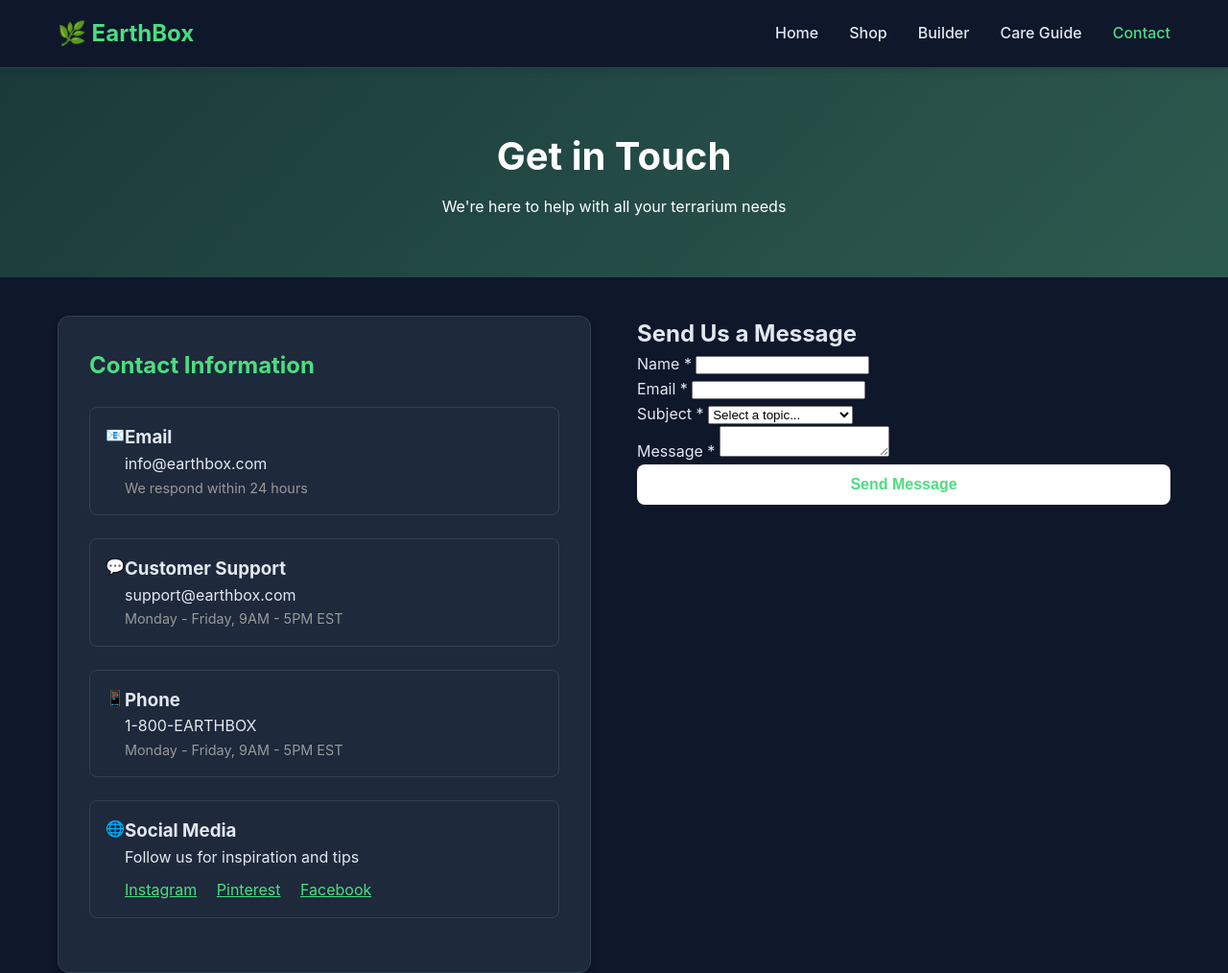
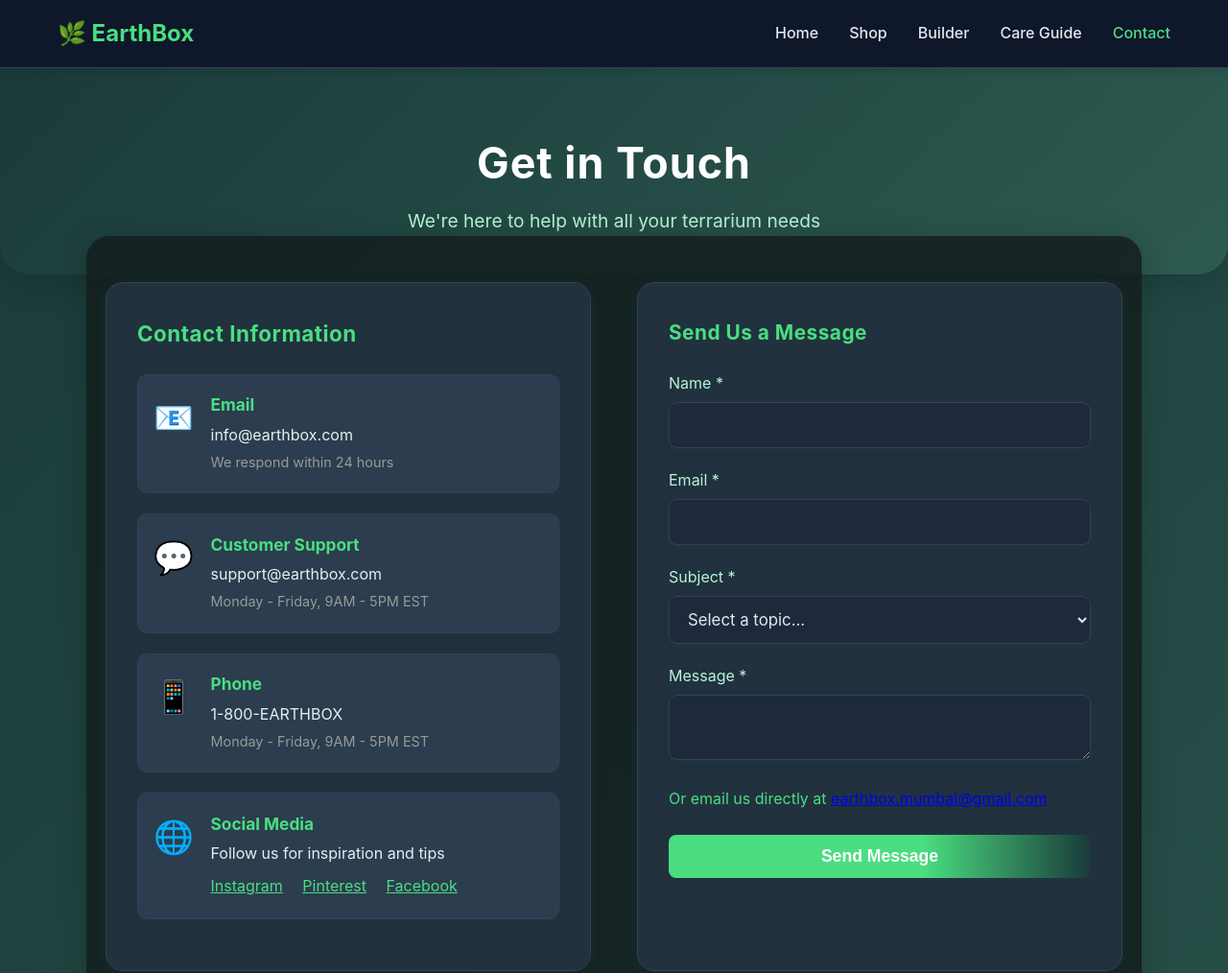
Before and after one commit to rohan527/earthbox, a plain HTML site: page contact.html in a window 1280 px wide. Shown: the top 1014 px of the page at 96% size. Drawn offline with Linux system fonts and the light colour scheme.

Commit message:
Fixing the contact page and adding the render url

```diff
--- a/contact.html
+++ b/contact.html
@@ -7,151 +7,170 @@
     <link rel="stylesheet" href="css/styles.css">
     <style>
         body {
-            background-color: var(--dark-color);
-        }
-
-        .faq-section {
-            max-width: 900px;
-            margin: 3rem auto;
-            padding: 0 20px;
-            background-color: var(--dark-color);
+            background: linear-gradient(135deg, #1a3a3a 0%, #2d5a4f 100%);
+            min-height: 100vh;
         }
 
         .contact-header {
             background: linear-gradient(135deg, #1a3a3a 0%, #2d5a4f 100%);
-            color: white;
-            padding: 60px 20px;
+            color: #fff;
+            padding: 64px 20px 40px 20px;
             text-align: center;
+            border-radius: 0 0 32px 32px;
+            box-shadow: 0 8px 32px 0 rgba(0,0,0,0.18);
         }
-
         .contact-header h1 {
-            font-size: 2.5rem;
+            font-size: 2.8rem;
             margin-bottom: 0.5rem;
+            letter-spacing: 1px;
+        }
+        .contact-header p {
+            color: #b6f5d8;
+            font-size: 1.2rem;
         }
 
         .contact-container {
-            max-width: 1200px;
+            max-width: 1100px;
             margin: 0 auto;
-            padding: 40px 20px;
-            display: grid;
-            grid-template-columns: 1fr 1fr;
-            gap: 3rem;
-            background-color: var(--dark-color);
+            padding: 48px 20px;
+            display: flex;
+            gap: 2.5rem;
+            background: rgba(20, 30, 30, 0.85);
+            border-radius: 24px;
+            box-shadow: 0 4px 32px 0 rgba(0,0,0,0.18);
+            position: relative;
+            top: -40px;
         }
-
+        .contact-info, .contact-form {
+            flex: 1 1 0;
+            background: rgba(34, 49, 63, 0.98);
+            padding: 2.2rem 2rem 2rem 2rem;
+            border-radius: 18px;
+            box-shadow: 0 2px 16px 0 rgba(16, 185, 129, 0.07);
+            border: 1.5px solid var(--border-color);
+        }
         .contact-info {
-            background: var(--card-bg);
-            padding: 2rem;
-            border-radius: 12px;
-            box-shadow: var(--shadow);
-            border: 1px solid var(--border-color);
+            margin-right: 0.5rem;
         }
-
         .contact-info h2 {
             color: var(--primary-color);
             margin-bottom: 1.5rem;
+            font-size: 1.4rem;
+            letter-spacing: 0.5px;
         }
         .info-item {
             display: flex;
-            align-items: start;
-            margin-bottom: 1.5rem;
-            padding: 1rem;
-            background: var(--light-color);
-            border-radius: 8px;
+            align-items: flex-start;
+            margin-bottom: 1.3rem;
+            padding: 1.1rem 1rem;
+            background: rgba(44, 62, 80, 0.92);
+            border-radius: 10px;
             border: 1px solid var(--border-color);
-        }   border-radius: 8px;
+            box-shadow: 0 1px 8px 0 rgba(16, 185, 129, 0.04);
         }
-
         .info-icon {
-            font-size: 2rem;
-            margin-right: 1rem;
+            font-size: 2.1rem;
+            margin-right: 1.1rem;
+            color: var(--primary-color);
+            flex-shrink: 0;
+        }
         .info-content h3 {
             color: var(--primary-color);
-            margin-bottom: 0.5rem;
-            font-size: 1.1rem;
+            margin-bottom: 0.3rem;
+            font-size: 1.08rem;
         }
-
         .info-content p {
-        .contact-form {
-            background: var(--card-bg);
-            padding: 2rem;
-            border-radius: 12px;
-            box-shadow: var(--shadow);
-            border: 1px solid var(--border-color);
+            color: #e0f2f1;
+            font-size: 1rem;
+            margin-bottom: 0.2rem;
         }
-
         .contact-form h2 {
             color: var(--primary-color);
             margin-bottom: 1.5rem;
+            font-size: 1.3rem;
+            letter-spacing: 0.5px;
         }
-
-        .contact-form h2 {
-            color: var(--dark-color);
-            margin-bottom: 1.5rem;
+        .form-group {
+            margin-bottom: 1.3rem;
         }
-
-        .form-group {
-            margin-bottom: 1.5rem;
+        .form-group label {
+            color: #b6f5d8;
+            font-size: 1rem;
+            margin-bottom: 0.4rem;
+            display: block;
         }
-
-        .form-group label {
         .form-group input,
         .form-group textarea,
         .form-group select {
             width: 100%;
-            padding: 14px 16px;
+            padding: 13px 15px;
             border: 1.5px solid var(--border-color);
-            border-radius: 10px;
+            border-radius: 9px;
             font-family: inherit;
             font-size: 1.05rem;
-            background: rgba(30,41,59,0.95);
+            background: rgba(30,41,59,0.97);
             color: var(--text-color);
             box-shadow: 0 2px 12px 0 rgba(16, 185, 129, 0.04);
             transition: border-color 0.3s, box-shadow 0.3s;
         }
-
         .form-group input:focus,
         .form-group textarea:focus,
         .form-group select:focus {
             outline: none;
             border-color: var(--primary-color);
-            box-shadow: 0 0 0 2px rgba(74,222,128,0.15);
+            box-shadow: 0 0 0 2px rgba(74,222,128,0.13);
         }
-
         .form-group input::placeholder,
         .form-group textarea::placeholder {
             color: #94a3b8;
             opacity: 0.85;
             font-style: italic;
         }
-        .form-group input:focus,
-        .form-group textarea:focus,
-        .form-group select:focus {
-            outline: none;
-            border-color: var(--primary-color);
+        .contact-form p {
+            color: #b6f5d8;
+        }
+        .btn.btn-primary {
+            background: linear-gradient(90deg, var(--primary-color) 60%, #1a3a3a 100%);
+            color: #fff;
+            border: none;
+            border-radius: 8px;
+            font-size: 1.1rem;
+            padding: 12px 0;
+            margin-top: 0.5rem;
+            cursor: pointer;
+            transition: background 0.2s;
+        }
+        .btn.btn-primary:hover {
+            background: linear-gradient(90deg, #1a3a3a 0%, var(--primary-color) 100%);
+        }
+        .faq-section {
+            max-width: 900px;
+            margin: 3rem auto 2rem auto;
+            padding: 0 20px 2rem 20px;
+            background: rgba(20, 30, 30, 0.85);
+            border-radius: 18px;
+            box-shadow: 0 2px 16px 0 rgba(16, 185, 129, 0.07);
+        }
         .faq-section h2 {
             text-align: center;
             color: var(--primary-color);
             margin-bottom: 2rem;
         }
-
         .faq-item {
-            background: var(--card-bg);
+            background: rgba(34, 49, 63, 0.98);
             padding: 1.5rem;
             margin-bottom: 1rem;
             border-radius: 12px;
-            box-shadow: var(--shadow);
+            box-shadow: 0 1px 8px 0 rgba(16, 185, 129, 0.04);
             cursor: pointer;
             transition: all 0.3s;
             border: 1px solid var(--border-color);
         }
-
         .faq-item:hover {
-            box-shadow: var(--shadow-lg);
+            box-shadow: 0 2px 16px 0 rgba(16, 185, 129, 0.09);
             border-color: var(--primary-color);
             background: linear-gradient(135deg, var(--card-bg) 0%, rgba(74, 222, 128, 0.05) 100%);
         }
-
         .faq-question {
             display: flex;
             justify-content: space-between;
@@ -159,45 +178,48 @@
             font-weight: 600;
             color: var(--primary-color);
         }
-
         .faq-answer {
             margin-top: 1rem;
-            color: var(--text-color);
+            color: #b6f5d8;
             display: none;
             padding-top: 1rem;
             border-top: 1px solid var(--border-color);
-        }   display: flex;
-            justify-content: space-between;
-            align-items: center;
-            font-weight: 600;
-            color: var(--dark-color);
         }
-
-        .faq-answer {
-            margin-top: 1rem;
-            color: #666;
-            display: none;
-            padding-top: 1rem;
-            border-top: 1px solid #e0e0e0;
-        }
-
         .faq-item.active .faq-answer {
             display: block;
         }
-
         .faq-toggle {
             font-size: 1.5rem;
             color: var(--primary-color);
             transition: transform 0.3s;
         }
-
         .faq-item.active .faq-toggle {
             transform: rotate(45deg);
         }
-
-        @media (max-width: 768px) {
+        @media (max-width: 900px) {
             .contact-container {
-                grid-template-columns: 1fr;
+                flex-direction: column;
+                gap: 2rem;
+                padding: 32px 8px;
+            }
+        }
+        @media (max-width: 600px) {
+            .contact-header {
+                padding: 40px 8px 24px 8px;
+                font-size: 1.2rem;
+            }
+            .contact-container {
+                padding: 18px 2px;
+                border-radius: 0;
+                top: 0;
+            }
+            .contact-info, .contact-form {
+                padding: 1.2rem 0.7rem 1.2rem 0.7rem;
+                border-radius: 10px;
+            }
+            .faq-section {
+                padding: 0 2px 1rem 2px;
+                border-radius: 10px;
             }
         }
     </style>
@@ -302,6 +324,7 @@
                     <textarea id="message" name="message" required></textarea>
                 </div>
 
+                <p style="margin-bottom: 1rem; color: var(--primary-color); font-size: 1rem;">Or email us directly at <a href="mailto:earthbox.mumbai@gmail.com">earthbox.mumbai@gmail.com</a></p>
                 <button type="submit" class="btn btn-primary" style="width: 100%;">Send Message</button>
             </form>
         </div>
@@ -409,7 +432,7 @@
                 </div>
                 <div class="footer-section">
                     <h4>Contact</h4>
-                    <p>Email: info@earthbox.com</p>
+                    <p>Email: <a href="mailto:earthbox.mumbai@gmail.com">earthbox.mumbai@gmail.com</a></p>
                     <p>Support: Available 9AM-5PM EST</p>
                 </div>
             </div>
@@ -452,7 +475,7 @@
             document.body.appendChild(notification);
 
             try {
-                const res = await fetch('http://localhost:5000/api/contact', {
+                const res = await fetch('https://earthbox-xfow.onrender.com/api/contact', {
                     method: 'POST',
                     headers: { 'Content-Type': 'application/json' },
                     body: JSON.stringify({ name, email, subject, message })
```
Also changed, not shown: 2 other files.
